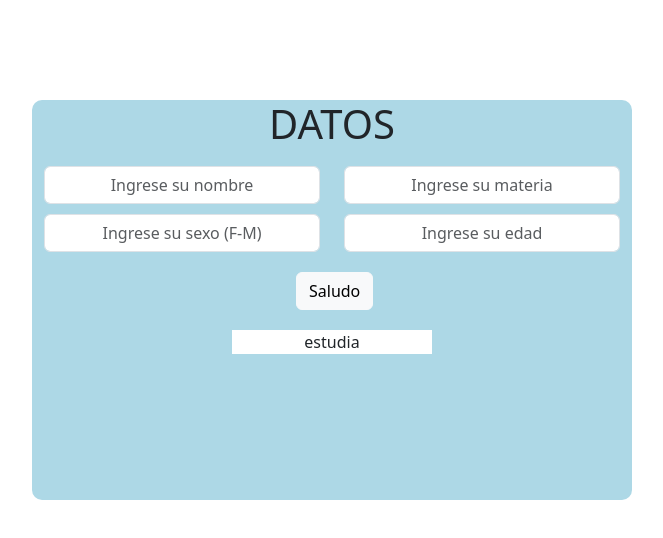
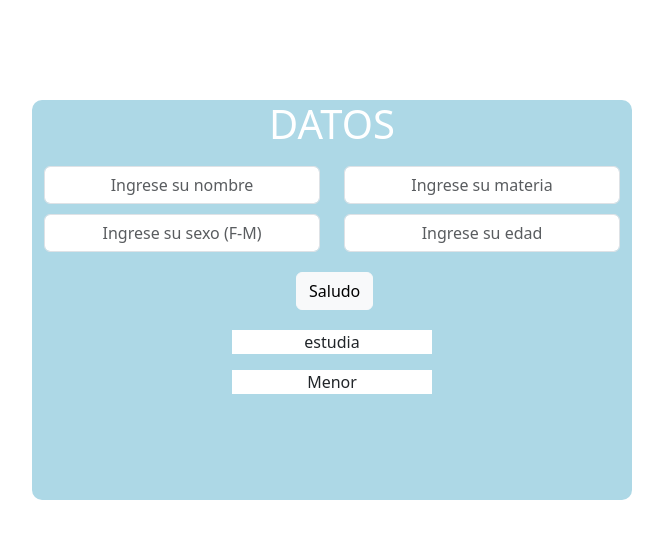
Before and after one commit to Adrian1706/Talleres_POO, a plain HTML site: page index.html in a window 1280 px wide. Both pictures are taken after a click on the button "Saludo". Shown: the whole page, without its empty margins (308-971 px from the left). Drawn offline with nearby package versions, Linux system fonts and the light colour scheme.

Commit message:
feat: :rocket: Terminacion taller 1
Finalizacion del taller uno

```diff
--- a/index.html
+++ b/index.html
@@ -9,7 +9,7 @@
 </head>
 <body>
     <div class="container" style="background-color: lightblue; height: 400px; width: 600px; margin-top: 100px; border-radius: 10px;">
-        <center><h1>DATOS</h1></center>
+        <center><h1 style="color: white;">DATOS</h1></center>
         <div class="row">
             <div class="col-6">
                 <input class="form-control me-2" type="text" placeholder="Ingrese su nombre" id="name" style="text-align: center; margin-top: 10px;">
--- a/script.js
+++ b/script.js
@@ -4,8 +4,17 @@ class persona {
         this.edad=edad;
         this.sexo=sexo;
     }
-    saludo(){
+    get getEdad(){
+        return this.edad;
+    }
+    set setEdad(edad){
+        this.edad=edad
+    }
+    saludar(){
         return this.nombre;
+    }
+    static mayorEdad(edad){
+        return edad<18 ? "Menor" : "Mayor"
     }
 }
 class estudiante extends persona{
@@ -13,8 +22,11 @@ class estudiante extends persona{
         super(nombre, edad, sexo)
         this.carrera=carrera
     }
-    saludoEstudiante(){
-        return super.saludo() + " estudia " + this.carrera
+    estudiar(){
+        return super.saludar() + " estudia " + this.carrera
+    }
+    static mayorEdad(edad){
+        return edad<18 ? "Menor" : "Mayor"
     }
 }
 const boton=document.querySelector("#saludar");
@@ -27,5 +39,6 @@ function saludar(){
 
 
     let person = new estudiante (nombre, edad, sexo, materia);
-    document.getElementById("saludo").innerHTML =`<p style="background-color:white; margin-top: 20px; margin-left:200px; width:200px; text-align:center">${person.saludoEstudiante()}</p>`
+    document.getElementById("saludo").innerHTML =`<p style="background-color:white; margin-top: 20px; margin-left:200px; width:200px; text-align:center">${person.estudiar()}</p>
+    <p style="background-color:white; margin-left:200px; width:200px; text-align:center">${estudiante.mayorEdad(person.getEdad)}</p>`
 }
```
